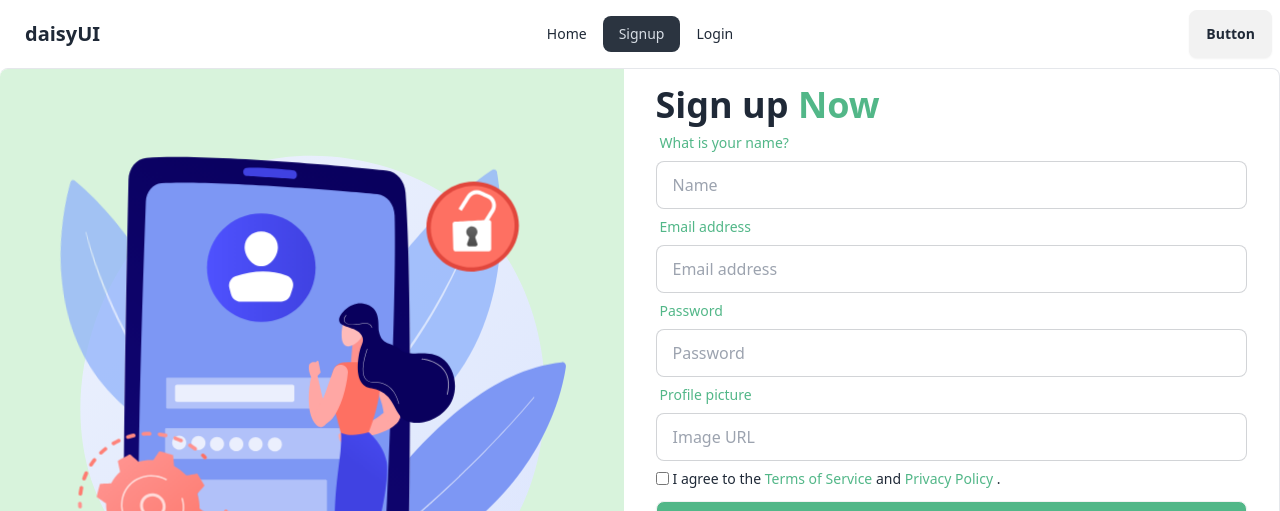
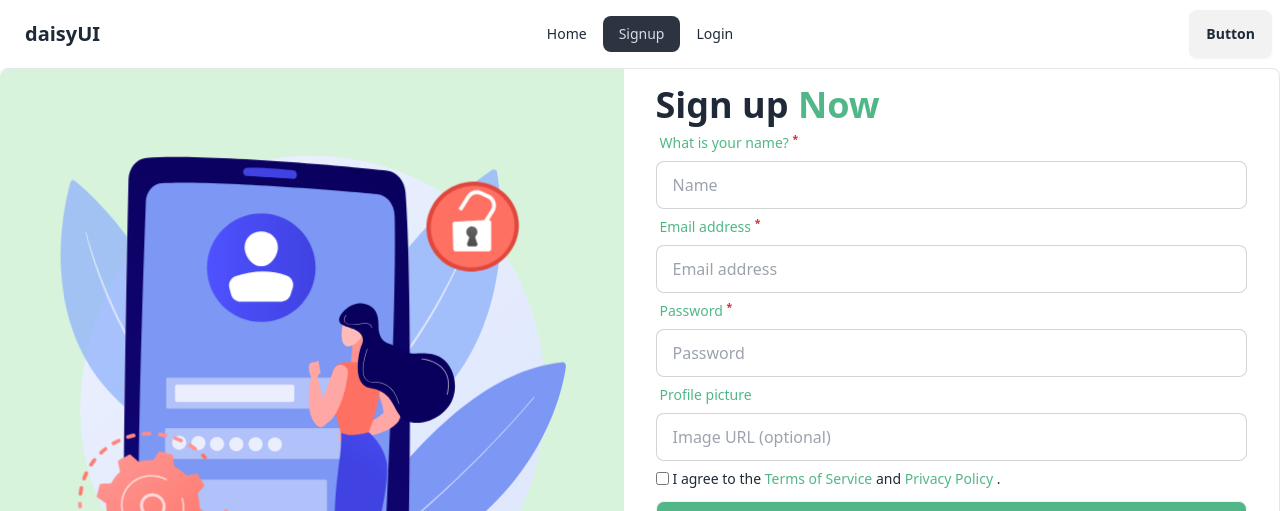
Before and after one commit to jubaerahmedtamim/tourist-assignment-10, a React (Vite) app: page /register in a window 1280 px wide. Shown: the top 511 px of the page. Built offline with nearby package versions, Linux system fonts and the light colour scheme.

Commit message:
react hook form added to the sign up and sign in page

```diff
--- a/package.json
+++ b/package.json
@@ -13,6 +13,7 @@
     "lottie-react": "^2.4.0",
     "react": "^18.2.0",
     "react-dom": "^18.2.0",
+    "react-hook-form": "^7.51.5",
     "react-icons": "^5.2.1",
     "react-router-dom": "^6.23.1"
   },
--- a/src/pages/SignIn.jsx
+++ b/src/pages/SignIn.jsx
@@ -3,8 +3,15 @@ import Lottie from "lottie-react";
 import loginAnimation from "../../public/RegisterAnimation.json";
 import { Link } from 'react-router-dom';
 import { FaGithub, FaGoogle } from 'react-icons/fa';
+import { useForm } from 'react-hook-form';
 
 const SignIn = () => {
+
+    const {register, handleSubmit, formState:{ errors }} = useForm()
+    const onSubmit = (data) =>{
+        console.log(data);
+    }
+
     return (
         <div className='grid md:grid-cols-2 md:border md:border-l-0 gap-8 rounded-lg px-2 lg:px-0  md:max-w-7xl mx-auto items-center'>
             <div className='bg-[#d8f3dc] md:rounded-l-lg hidden md:block'>
@@ -12,18 +19,20 @@ const SignIn = () => {
             </div>
             <div className='md:pr-8'>
                 <h1 className=' font-bold text-4xl'>Please <span className='text-[#52b788]'>Login</span></h1>
-                <form >
+                <form onSubmit={handleSubmit(onSubmit)}>
                     <label className="form-control w-full">
                         <div className="label">
                             <span className="label-text font-medium text-[#52b788]">Email address</span>
                         </div>
-                        <input type="text" name='email' placeholder="Email address" className="input input-bordered w-full" />
+                        <input {...register('email', {required: true })} type="email" name='email' placeholder="Email address" className="input input-bordered w-full" />
+                        {errors.email && <span className='text-red-600 text-sm font-medium'>This field is required</span>}
                     </label>
                     <label className="form-control w-full">
                         <div className="label">
                             <span className="label-text font-medium text-[#52b788]">Password</span>
                         </div>
-                        <input type="password" name='password' placeholder="Password" className="input input-bordered w-full" />
+                        <input {...register('password', {required: true})} type="password" name='password' placeholder="Password" className="input input-bordered w-full" />
+                        {errors.password && <span className='text-red-600 text-sm font-medium'>This field is required</span>}
                     </label>
 
                     <div className='flex items-center gap-1 mt-2'>
--- a/src/pages/SignUp.jsx
+++ b/src/pages/SignUp.jsx
@@ -3,8 +3,13 @@ import Lottie from "lottie-react";
 import loginAnimation from "../../public/RegisterAnimation.json";
 import { Link } from 'react-router-dom';
 import { FaGithub, FaGoogle } from 'react-icons/fa';
+import { useForm } from 'react-hook-form';
 
 const SignUp = () => {
+    const { register, handleSubmit, formState: { errors } } = useForm();
+    const onSubmit = (data) => {
+        console.log(data);
+    }
     return (
         <div className='grid md:grid-cols-2 md:border md:border-l-0 gap-8 rounded-lg  px-2 lg:px-0  md:max-w-7xl mx-auto items-center'>
             <div className='bg-[#d8f3dc] md:rounded-l-lg hidden md:block'>
@@ -12,34 +17,38 @@ const SignUp = () => {
             </div>
             <div className='md:pr-8'>
                 <h1 className=' font-bold text-4xl'>Sign up <span className='text-[#52b788]'>Now</span></h1>
-                <form >
+                <form onSubmit={handleSubmit(onSubmit)}>
                     <label className="form-control w-full">
                         <div className="label">
-                            <span className="label-text font-medium text-[#52b788]">What is your name?</span>
+                            <span className="label-text font-medium text-[#52b788]">What is your name? <sup className='text-red-600 font-bold'>*</sup> </span>
                         </div>
-                        <input type="text" name='name' placeholder="Name" className="input input-bordered w-full" />
+                        <input {...register('name', { required: true })} type="text" name='name' placeholder="Name" className="input input-bordered w-full" />
+                        {errors.name && <span className='text-red-600 text-sm font-medium'>This field is required</span>}
                     </label>
                     <label className="form-control w-full">
                         <div className="label">
-                            <span className="label-text font-medium text-[#52b788]">Email address</span>
+                            <span className="label-text font-medium text-[#52b788]">Email address <sup className='text-red-600 font-bold'>*</sup></span>
                         </div>
-                        <input type="text" name='email' placeholder="Email address" className="input input-bordered w-full" />
+                        <input {...register('email', { required: true })} type="email" name='email' placeholder="Email address" className="input input-bordered w-full" />
+                        {errors.email && <span className='text-red-600 text-sm font-medium'>This field is required.</span>}
                     </label>
                     <label className="form-control w-full">
                         <div className="label">
-                            <span className="label-text font-medium text-[#52b788]">Password</span>
+                            <span className="label-text font-medium text-[#52b788]">Password <sup className='text-red-600 font-bold'>*</sup></span>
                         </div>
-                        <input type="password" name='password' placeholder="Password" className="input input-bordered w-full" />
+                        <input {...register('password', { required: true })} type="password" name='password' placeholder="Password" className="input input-bordered w-full" />
+                        {errors.password && <span className='text-red-600 text-sm font-medium'>This field is required.</span>}
                     </label>
                     <label className="form-control w-full">
                         <div className="label">
                             <span className="label-text font-medium text-[#52b788]">Profile picture</span>
                         </div>
-                        <input type="text" name='imageURL' placeholder="Image URL" className="input input-bordered w-full" />
+                        <input {...register('imageURL', { required: false })} type="text" name='imageURL' placeholder="Image URL (optional)" className="input input-bordered w-full" />
                     </label>
                     <div className='flex items-center gap-1 mt-2'>
-                        <input type="checkbox" name="check" id="terms" />
+                        <input {...register('check', { required: true })} type="checkbox" name="check" id="terms" />
                         <label className='text-sm' htmlFor="terms">I agree to the <span className='text-[#52b788]'><Link to='#'>Terms of Service</Link></span> and <span className='text-[#52b788]'> <Link to='#'>Privacy Policy</Link> </span>.</label>
+                        {errors.check && <span className='text-red-600 text-sm font-medium'>Fill the check box.</span>}
                     </div>
                     <input className='btn btn-block mt-3 bg-[#52b788] text-lg text-white hover:text-black  font-bold' type="submit" value="Sign up" />
                 </form>
@@ -51,7 +60,7 @@ const SignUp = () => {
                         <button className='btn  bg-[#52b788]  text-xl text-white hover:text-black flex gap-2 items-center'>
                             <FaGoogle></FaGoogle> Google
                         </button>
-                        <button  className='btn  bg-[#52b788] text-xl  text-white hover:text-black  flex gap-2 items-center'>
+                        <button className='btn  bg-[#52b788] text-xl  text-white hover:text-black  flex gap-2 items-center'>
                             <FaGithub></FaGithub> Github
                         </button>
                     </div>
```
Also changed, not shown: 1 other file (tests, documents, lock files or other folders).
